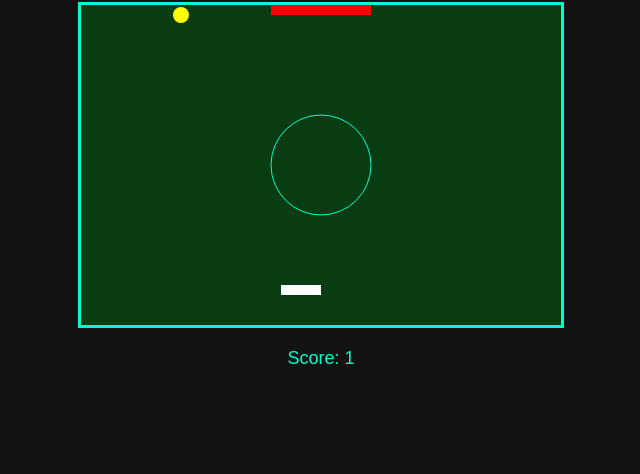
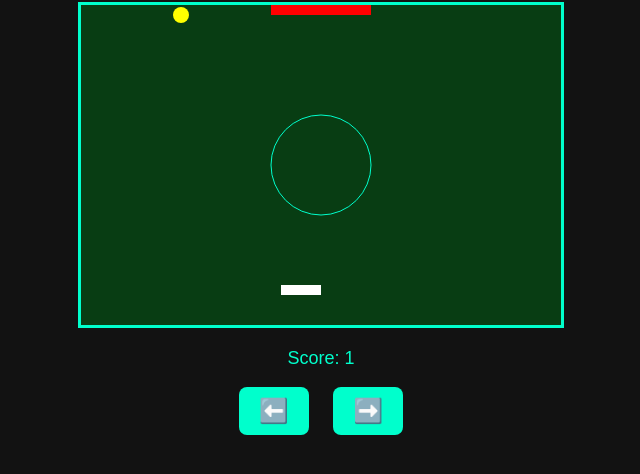
Before and after one commit to Debby9393/Tesla-gaming, a plain HTML site: page index.html in a window 1280 px wide. Shown: the part 78-552 px from the top of the page, without its empty margins (319-959 px from the left). Drawn offline with Linux system fonts and the light colour scheme.

Commit message:
Add files via upload

```diff
--- a/game.js
+++ b/game.js
@@ -33,15 +33,7 @@ function drawFieldLines() {
   ctx.stroke();
 }
 
-function movePlayer(e) {
-    if (e.key === "ArrowLeft" && player.x > 0) player.x -= player.dx;
-    if (e.key === "ArrowRight" && player.x + player.w < canvas.width) player.x += player.dx;
-}
-
-document.addEventListener("keydown", movePlayer);
-
 function checkCollision() {
-    // Player hits ball
   if (
     ball.y + ball.r > player.y &&
     ball.x > player.x &&
@@ -50,7 +42,6 @@ function checkCollision() {
     ball.dy *= -1;
   }
 
-    // Goal scored
   if (
     ball.y - ball.r <= goal.y + goal.h &&
     ball.x > goal.x &&
@@ -62,7 +53,6 @@ function checkCollision() {
     ball.y = 150;
   }
 
-    // Wall collision
   if (ball.x + ball.r > canvas.width || ball.x - ball.r < 0) ball.dx *= -1;
   if (ball.y + ball.r > canvas.height || ball.y - ball.r < 0) ball.dy *= -1;
 }
@@ -81,4 +71,16 @@ function update() {
   requestAnimationFrame(update);
 }
 
+function moveLeft() {
+  if (player.x > 0) player.x -= player.dx;
+}
+function moveRight() {
+  if (player.x + player.w < canvas.width) player.x += player.dx;
+}
+
+document.addEventListener("keydown", (e) => {
+  if (e.key === "ArrowLeft") moveLeft();
+  if (e.key === "ArrowRight") moveRight();
+});
+
 update();
--- a/index.html
+++ b/index.html
@@ -11,6 +11,10 @@
   <h1>TeslaFootball 24 Lite</h1>
   <canvas id="gameCanvas" width="480" height="320"></canvas>
   <p id="score">Score: 0</p>
+  <div class="controls">
+    <button onclick="moveLeft()">⬅️</button>
+    <button onclick="moveRight()">➡️</button>
+  </div>
   <script src="game.js"></script>
 </body>
 </html>
--- a/style.css
+++ b/style.css
@@ -15,3 +15,15 @@ canvas {
 #score {
   font-size: 18px;
 }
+.controls {
+  margin-top: 10px;
+}
+button {
+  font-size: 24px;
+  margin: 0 10px;
+  padding: 10px 20px;
+  background: #00ffcc;
+  color: #000;
+  border: none;
+  border-radius: 8px;
+}
```
Lines whose indentation alone changed are shown as unchanged.
